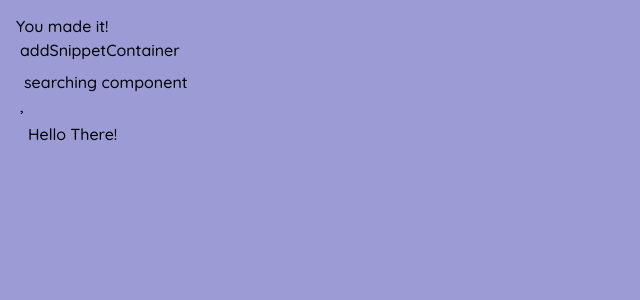
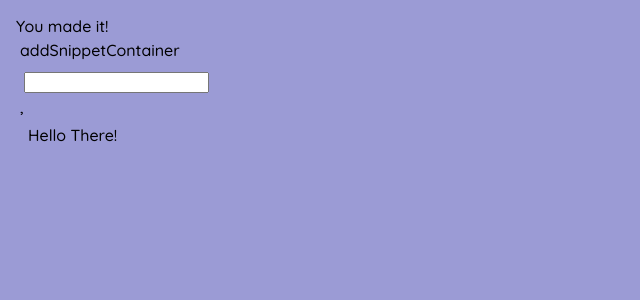
Before and after one commit to star-nose-mole/SnippetCapture, a React app: page /User in a window 1280 px wide. Shown: the top 300 px of the page, without its empty margins (0-640 px from the left). Built offline with nearby package versions, Linux system fonts and the light colour scheme.

Commit message:
work on search.jsx

```diff
--- a/client/components/Search.jsx
+++ b/client/components/Search.jsx
@@ -1,11 +1,60 @@
 import React, { Component, useEffect, useState } from 'react';
 import { useDispatch, useSelector } from "react-redux";
 import * as actions from '../actions/actions.js'
+import regeneratorRuntime from "regenerator-runtime";
 
 const SearchReact = (props) => {
+  const dispatch = useDispatch();
+  let searchTags = useSelector(state => state.reducer.search);
+
+  const [searchSentence, setSearchSentence] = useState('');
+
+  const updatesearchHandler =  (event) => {
+    // console.log(event.target.value);
+    // setSearchSentence(event.target.value);
+    dispatch(actions.updateSearchCreator(event.target.value));
+    console.log(searchTags);
+
+  }
+
+  const searchEnterHandler = (event) => {
+    if(event.key === 'Enter'){
+      console.log('Enter was pressed, doing fetch get request');
+      console.log(searchTags);
+      // fetch('/api/search', {
+      //   headers: {'Accept': 'application/json, text/plain, */*',
+      //     'Content-Type': 'application/json'},
+      //   body: JSON.stringify({tags: searchTags})
+      // })
+
+      //this is for fetching init
+      // fetch('/api/search', {
+      //   headers: {'Accept': 'application/json, text/plain, */*',
+      //     'Content-Type': 'application/json'},
+      //   body: JSON.stringify({tags: []})
+      // })
+
+      //this is for adding snippet
+      // fetch('/api/addsnippet', {
+      //   method: 'POST',
+      //   headers: {'Accept': 'application/json, text/plain, */*',
+      //     'Content-Type': 'application/json'},
+      //   body: JSON.stringify(
+      //     {
+      //       snippetCode: '',
+      //       url: '',
+      //       tags: [],
+      //     }
+      //   )
+      // })
+    }
+    // console.log(search);
+
+  }
+
   return (
     <div>
-      searching component
+      <input type='text' onKeyDown={searchEnterHandler} onChange={updatesearchHandler}></input>
     </div>
   )
 }
```
Also changed, not shown: 1 other file (tests, documents, lock files or other folders).
